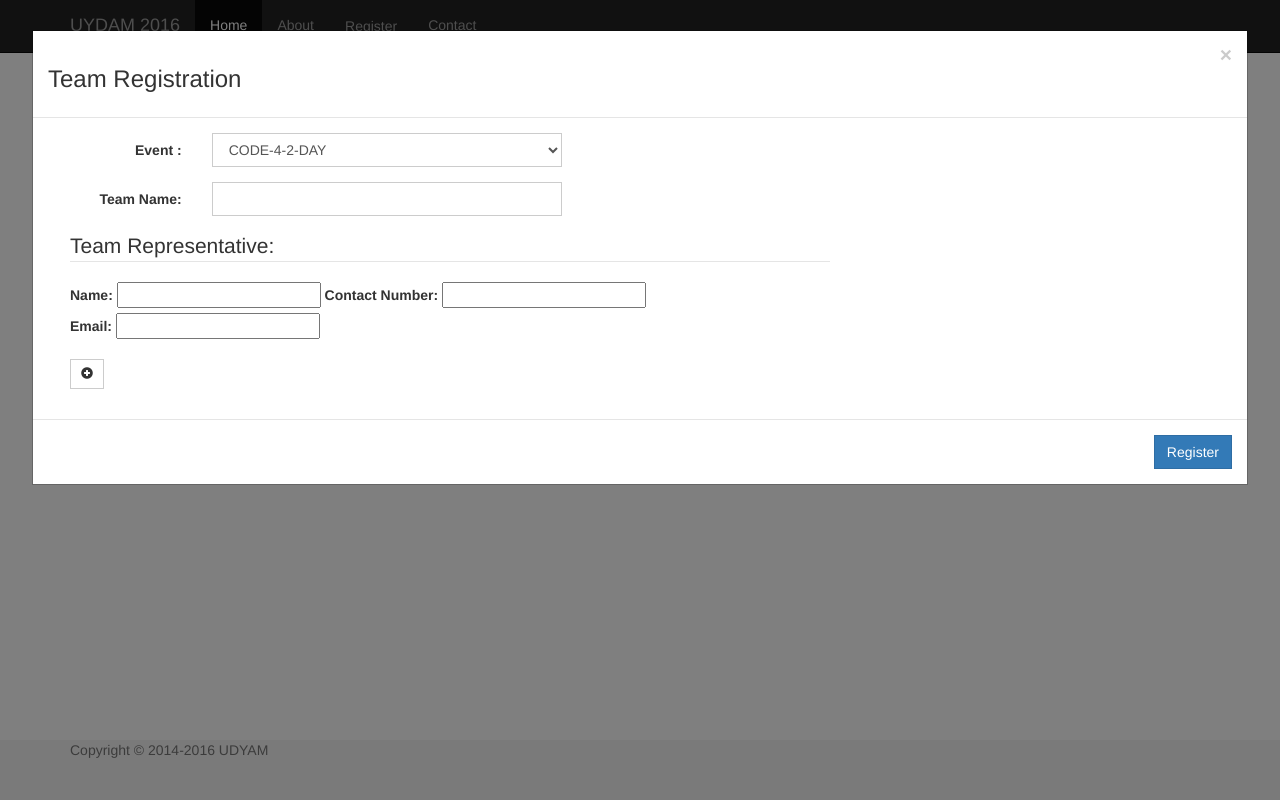
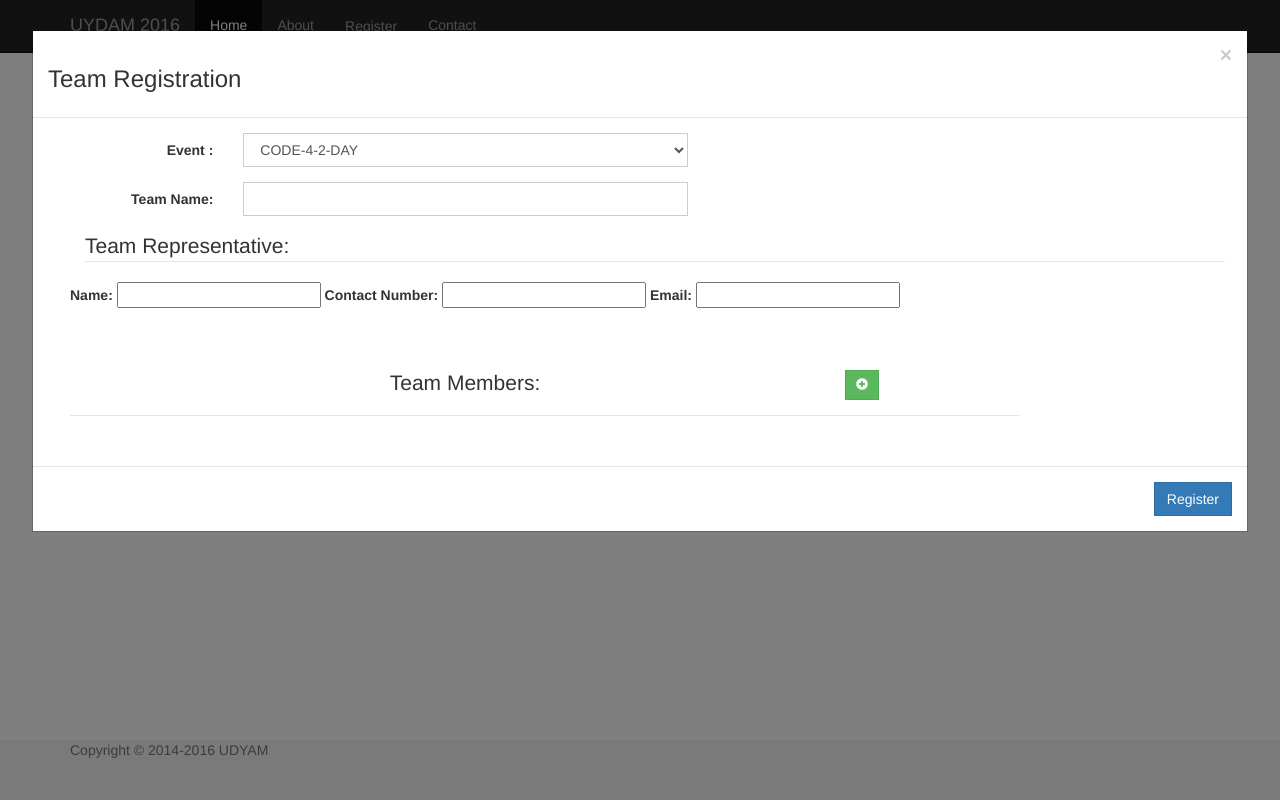
Before and after one commit to Udyam/2016, a Django app: template templates/home.html in a window 1280 px wide, after a click on "Register". Run offline with Django 3.2, Linux system fonts and the light colour scheme; the template is opened without the code that fills it, so the values that code supplies are empty; some libraries are stand-ins or nearby versions.

Commit message:
submit butten working

```diff
--- a/templates/base.html
+++ b/templates/base.html
@@ -40,7 +40,7 @@
           </div>
           <div class="modal-body">
             <div class="container">
-                <div class="col col-md-8">
+                <div class="col col-md-10">
                   <form class="form-horizontal" method="post" id="register_form">
                       {% csrf_token %}
                       <div class="form-group">
@@ -70,7 +70,9 @@
                       </div>
                       <div class="form-group">
                           <fieldset id="tr_field">
-                              <legend>Team Representative:</legend>
+                              <div class="container">
+                                  <legend>Team Representative:</legend>
+                              </div>
                               <label>
                                   Name: <input type="text" name="member1_name">
                               </label>
@@ -82,17 +84,30 @@
                               </label>
                           </fieldset>
                       </div>
-                      <div class="form-group">
-                          <button type="button" class="btn btn-default btn-sm" onclick="add_member()">
-                              <span class="glyphicon glyphicon-plus-sign"></span>
-                          </button>
+                          <br>
+                          <br>
+                      <div class="form-group" id="members_div">
+                          <legend id = 'legend'>
+                              <div class="container">
+                                  <div class="col-md-8 align-center">
+                                      <p style="text-align: center;"> Team Members:</p>
+                                  </div>
+                                  <div class="col-md-4">
+                                      <div class="form-group">
+                                          <button type="button" class="btn btn-default btn-sm btn-success" onclick="add_member()">
+                                              <span class="glyphicon glyphicon-plus-sign"></span>
+                                          </button>
+                                      </div>
+                                  </div>
+                              </div>
+                          </legend>
                       </div>
                   </form>
                 </div>
               </div>
             </div>
             <div class="modal-footer">
-                <button class="btn btn-primary">Register</button>
+                <button class="btn btn-primary" type="submit" form="register_form">Register</button>
             </div>
       </div>
     </div>
@@ -116,27 +131,23 @@
             alert("Maximum" + max_members + "number of allowed members in a team");
         }
         else{
-            if(id_number==2){
-                var text1 = "<legend id = 'legend'> Team Members:</legend>";
-                $("#tr_field").after(text1);
-            }
             counter++;
             var text =  '<fieldset id="m'+id_number+'_field"> \
                             <label> \
-                                Name: <input type="text" name="member'+id_number+'_name">\
+                                Name: <input type="text" name="member_name">\
                             </label> \
                             <label> \
-                                Contact Number: <input type="text" name="member'+id_number+'_contact"> \
+                                Contact Number: <input type="text" name="member_contact"> \
                             </label> \
                             <label> \
-                                Email: <input type="email" name="member'+id_number +'_email">\
+                                Email: <input type="email" name="member_email">\
                             </label> \
-                            <button type="button" class="btn btn-default btn-sm" \
+                            <button type="button" class="btn btn-default btn-sm btn-warning" \
                                 onclick="remove_member(' + "'m"+id_number+"_field'"+')"> \
                                 <span class="glyphicon glyphicon-minus-sign"></span>\
                                 </button>\
                         </fieldset>';
-            $("#legend").after(text);
+            $("#members_div").append(text);
             id_number++;
         }
     }
```
